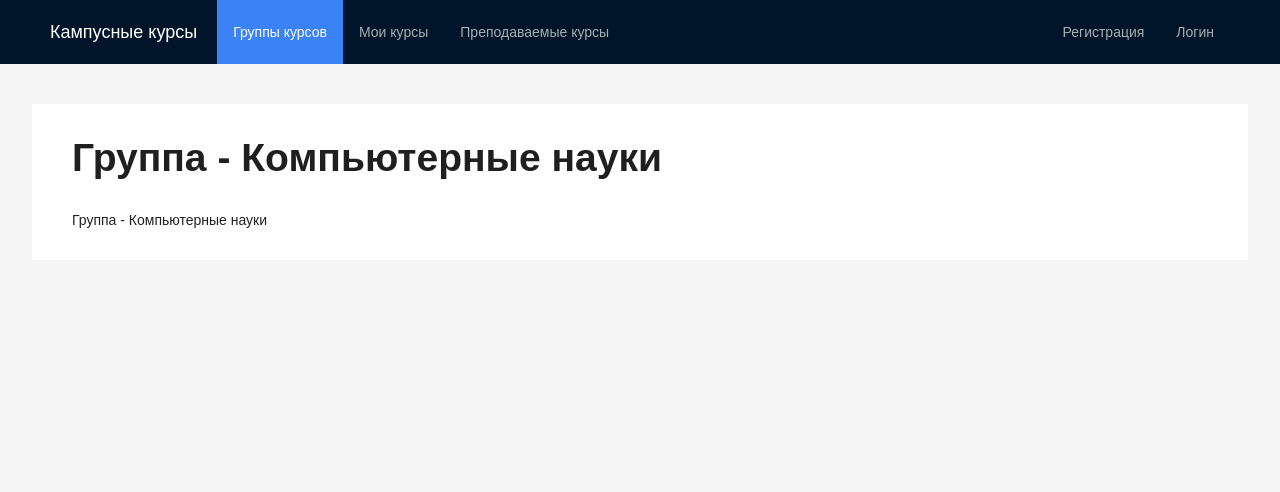
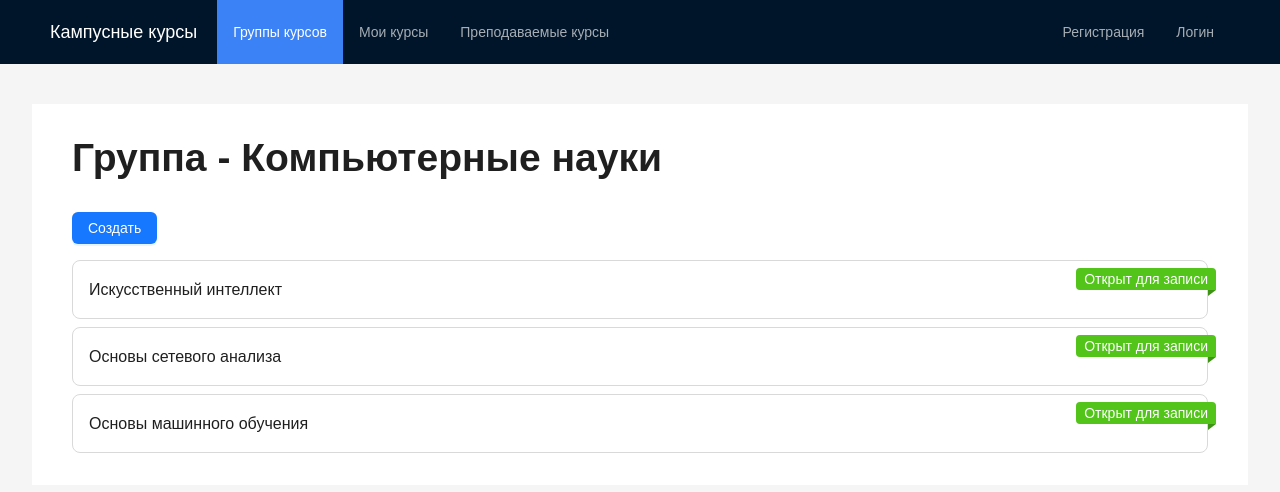
Before and after one commit to alyoneek/campus-courses, a React app: page /groups/1 in a window 1280 px wide. Shown: the top 492 px of the page. Built offline with nearby package versions, Linux system fonts and the light colour scheme.

Commit message:
feat(components): Create course card
- Add basic collapse card
- Add badge ribbon on the card's top

```diff
--- /dev/null
+++ b/src/components/CourseCard/index.tsx
@@ -0,0 +1,30 @@
+import { Badge, Collapse } from "antd";
+import { FC } from "react";
+
+const { Panel } = Collapse;
+
+interface CourseCardProps {
+  title: string;
+}
+
+const CourseCard: FC<CourseCardProps> = ({ title }) => {
+  return (
+    <Badge.Ribbon text="Открыт для записи" color="green">
+      <Collapse
+        defaultActiveKey={["0"]}
+        size="large"
+        //   bordered={false}
+        className="bg-white mt-2"
+      >
+        <Panel header={title} key="1" showArrow={false}>
+          <p className="mb-1">Учебный год - 2022-2023</p>
+          <p className="mb-1">Семестр - Осенний</p>
+          <p className="mb-1">Мест всего - 100</p>
+          <p className="mb-1">Мест свободно - 95</p>
+        </Panel>
+      </Collapse>
+    </Badge.Ribbon>
+  );
+};
+
+export default CourseCard;
--- /dev/null
+++ b/src/components/CoursesList.tsx
@@ -0,0 +1,20 @@
+import CourseCard from "@components/CourseCard";
+import { FC } from "react";
+
+const courses = [
+  "Искусственный интеллект",
+  "Основы сетевого анализа",
+  "Основы машинного обучения",
+];
+
+const CoursesList: FC = () => {
+  return (
+    <>
+      {courses.map((course, i) => (
+        <CourseCard key={i} title={course} />
+      ))}
+    </>
+  );
+};
+
+export default CoursesList;
--- a/src/pages/Group.tsx
+++ b/src/pages/Group.tsx
@@ -1,9 +1,19 @@
+import CoursesList from "@/components/CoursesList";
 import DataContent from "@/layouts/content/DataContent";
+import { Button } from "antd";
 
 const Group = () => {
   return (
     <DataContent title="Группа - Компьютерные науки">
-      Группа - Компьютерные науки
+      <Button
+        type="primary"
+        htmlType="button"
+        className="mb-2"
+        // onClick={showCreateModal}
+      >
+        Создать
+      </Button>
+      <CoursesList />
     </DataContent>
   );
 };
```
Also changed, not shown: src/components/CourseCard/courseCard.module.scss (added).
